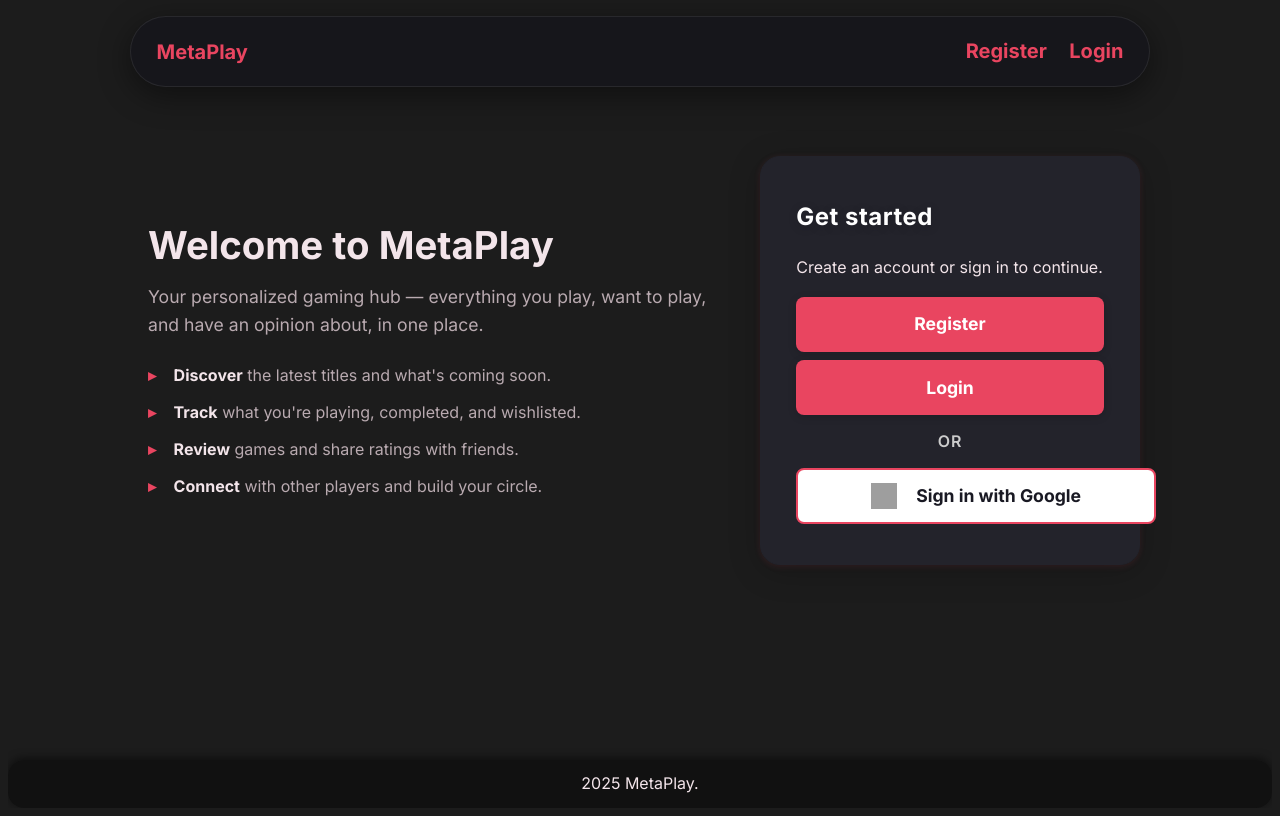
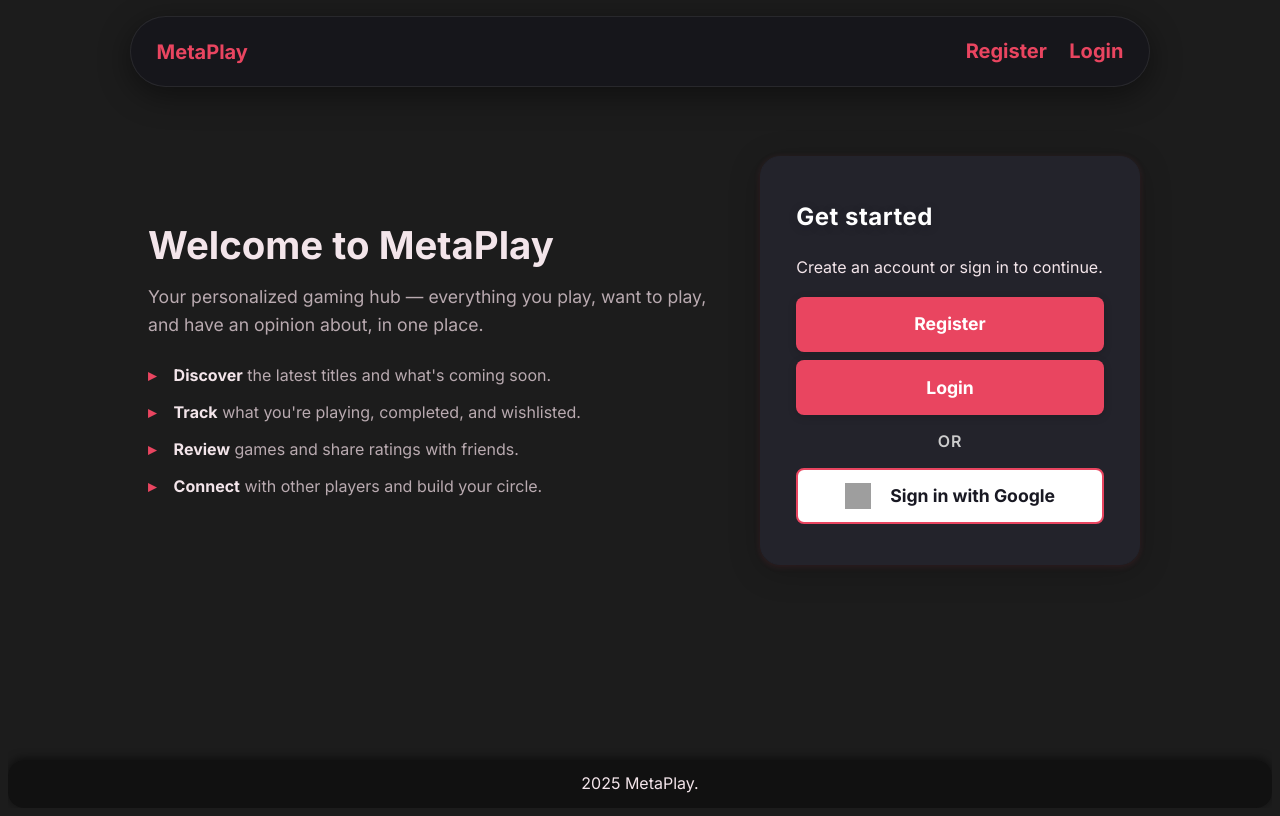
Before and after one commit to Agrim1305/Metaplay, a website: page public/pages/index.html in a window 1280 px wide. Drawn offline with Linux system fonts and the light colour scheme; no server answers; grey boxes are pictures that could not be loaded.

Commit message:
landing: box-sizing on google button so width matches register/login

```diff
--- a/public/stylesheets/style.css
+++ b/public/stylesheets/style.css
@@ -1247,3 +1247,10 @@ body .card-wrapper {
 
 /* Vertically centre the auth card against the taller intro column. */
 .landing-split { align-items: center; }
+
+/* Make the Google button compute the same rendered width as Register/Login:
+   it has a 2px border but no border-box, so its border was adding to the
+   width. Force border-box so all three buttons are pixel-identical width. */
+.landing-auth .login-card .btn-google-dark {
+  box-sizing: border-box;
+}
```
